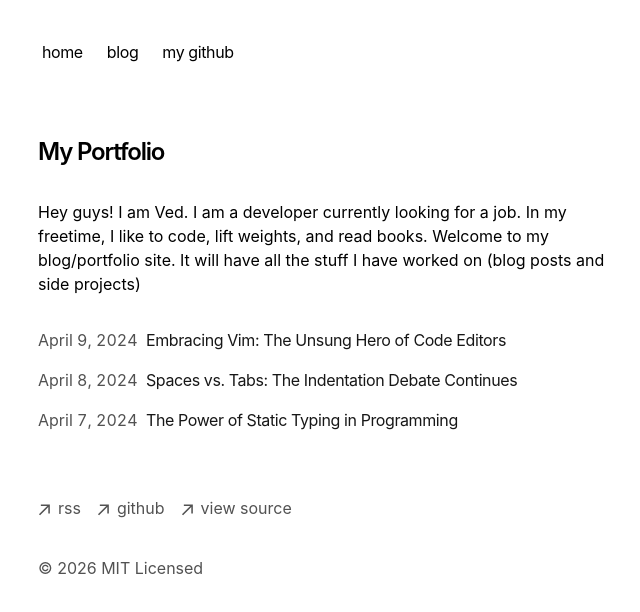
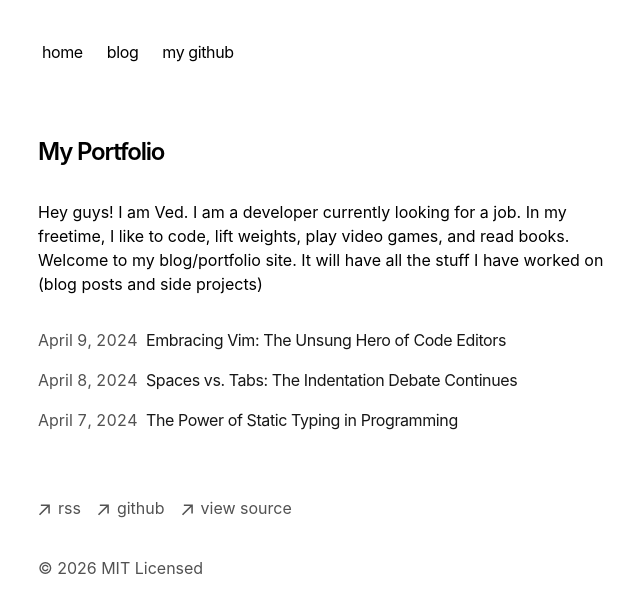
Before and after one commit to vedssharma/next-blog, a Next.js app: page / in a window 1280 px wide. Shown: the top 612 px of the page, without its empty margins (314-954 px from the left). Built offline with nearby package versions, Linux system fonts and the light colour scheme.

Commit message:
update intro paragraph

```diff
--- a/app/page.tsx
+++ b/app/page.tsx
@@ -8,7 +8,7 @@ export default function Page() {
       </h1>
       <p className="mb-4">
         {`Hey guys! I am Ved. I am a developer currently looking for a job.
-        In my freetime, I like to code, lift weights, and read books. Welcome to my blog/portfolio site.
+        In my freetime, I like to code, lift weights, play video games, and read books. Welcome to my blog/portfolio site.
         It will have all the stuff I have worked on (blog posts and side projects)`}
       </p>
       <div className="my-8">
```
